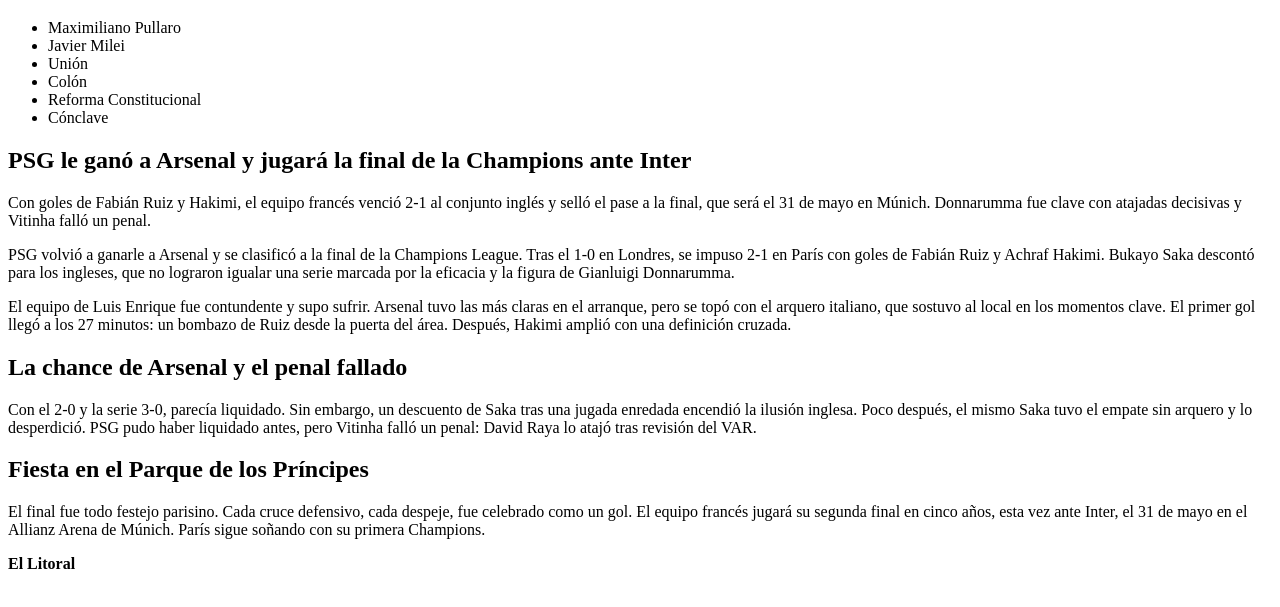
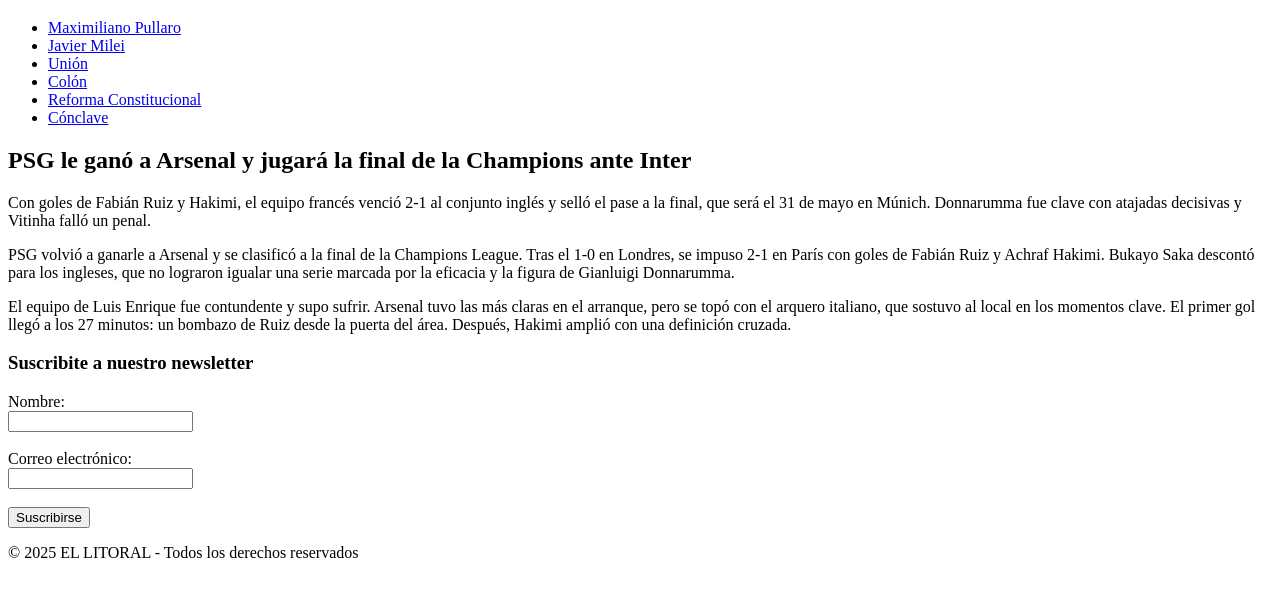
Before and after one commit to DianaIgnacio2am/ejercicio2, a plain HTML site: page index.html in a window 1280 px wide. Shown: the part 61-668 px from the top of the page. Drawn offline with Linux system fonts and the light colour scheme.

Commit message:
Add files via upload

```diff
--- a/index.html
+++ b/index.html
@@ -2,21 +2,19 @@
 <html lang="es">
 <head>
   <meta charset="UTF-8" />
-  <meta name="viewport" content="width=device-width, initial-scale=1.0" />
-  <title>Noticia destacada</title>
+  <title>Noticia destacada y suscripción</title>
 </head>
-
 <body>
   <header>
     <h1>EL LITORAL</h1>
     <nav>
       <ul>
-        <li>Maximiliano Pullaro</li>
-        <li>Javier Milei</li>
-        <li>Unión</li>
-        <li>Colón</li>
-        <li>Reforma Constitucional</li>
-        <li>Cónclave</li>
+        <li><a href="#">Maximiliano Pullaro</a></li>
+        <li><a href="#">Javier Milei</a></li>
+        <li><a href="#">Unión</a></li>
+        <li><a href="#">Colón</a></li>
+        <li><a href="#">Reforma Constitucional</a></li>
+        <li><a href="#">Cónclave</a></li>
       </ul>
     </nav>
   </header>
@@ -41,24 +39,21 @@
         a los 27 minutos: un bombazo de Ruiz desde la puerta del área. Después, Hakimi amplió con una definición cruzada.
       </p>
 
-      <h2>La chance de Arsenal y el penal fallado</h2>
-      <p>
-        Con el 2-0 y la serie 3-0, parecía liquidado. Sin embargo, un descuento de Saka tras una jugada enredada
-        encendió la ilusión inglesa. Poco después, el mismo Saka tuvo el empate sin arquero y lo desperdició.
-        PSG pudo haber liquidado antes, pero Vitinha falló un penal: David Raya lo atajó tras revisión del VAR.
-      </p>
+      <h3>Suscribite a nuestro newsletter</h3>
+      <form action="#" method="post">
+        <label for="nombre">Nombre:</label><br />
+        <input type="text" id="nombre" name="nombre" required /><br /><br />
 
-      <h2>Fiesta en el Parque de los Príncipes</h2>
-      <p>
-        El final fue todo festejo parisino. Cada cruce defensivo, cada despeje, fue celebrado como un gol.
-        El equipo francés jugará su segunda final en cinco años, esta vez ante Inter, el 31 de mayo en el
-        Allianz Arena de Múnich. París sigue soñando con su primera Champions.
-      </p>
+        <label for="email">Correo electrónico:</label><br />
+        <input type="email" id="email" name="email" required /><br /><br />
+
+        <button type="submit">Suscribirse</button>
+      </form>
     </article>
   </main>
 
   <footer>
-    <p><strong>El Litoral</strong></p>
+    <p>© 2025 EL LITORAL - Todos los derechos reservados</p>
   </footer>
 </body>
 </html>
```
